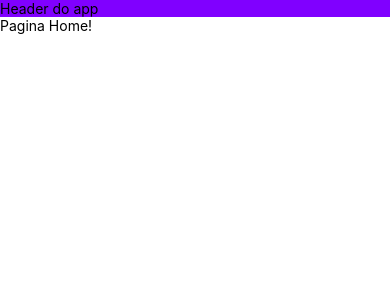
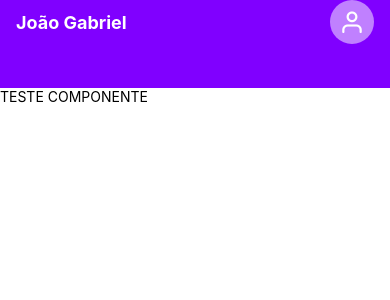
Before and after one commit to joaoAlvesProgramador/AppFinancas, a React Native app: screen / in a window 390 px wide. Shown: the top 300 px of the page. Built offline with nearby package versions, Linux system fonts and the light colour scheme.

Commit message:
first commit of the app

```diff
--- /dev/null
+++ b/src/components/balence/index.js
@@ -0,0 +1,20 @@
+import React from "react";
+import {
+    Text,
+    View,
+    StyleSheet,
+} from "react-native";
+
+export default function Balance(){
+    return (
+        <View style={styles.container}>
+            <Text>TESTE COMPONENTE</Text>
+        </View>
+    )
+}
+
+const styles=StyleSheet.create({
+    container:{
+        backgroundColor:'#fff',
+    }
+})
--- a/src/components/header/index.js
+++ b/src/components/header/index.js
@@ -1,16 +1,24 @@
+import { Feather } from "@expo/vector-icons";
 import React from "react";
 import {
      View,
      StyleSheet,
      Text,
-     StatusBar } from "react-native";
+     StatusBar,
+     TouchableOpacity} from "react-native";
 
-export default function Header(){
+export default function Header({ name }){
     return(
         <View style={styles.container}>
-            <Text>
-                Header do app
-            </Text>
+            <View style={styles.content}>
+                <Text style={styles.userName}>
+                    {name}
+                </Text>
+
+                <TouchableOpacity activeOpacity={0.9} style={styles.buttonUser}>
+                    <Feather name="user" size={26} color='#fff'/>
+                </TouchableOpacity>
+            </View>
         </View>
     )
 }
@@ -18,5 +26,28 @@
 const styles=StyleSheet.create({
     container:{
         backgroundColor:'#8000ff',
+        flexDirection:'row',
+        paddingStart:16,
+        paddingEnd:16,
+        paddingBottom:44,
+    },
+    content:{
+        flex:1,
+        flexDirection:'row',
+        justifyContent:'space-between',
+        alignItems:'center',
+    },
+    userName:{
+        fontSize:18,
+        color:'#fff',
+        fontWeight:'bold',
+    },
+    buttonUser:{
+        height:44,
+        width:44,
+        backgroundColor:'rgba(255,255,255, 0.5)',
+        justifyContent:'center',
+        alignItems:'center',
+        borderRadius:44 / 2,
     }
 })
--- a/src/pages/Home/index.js
+++ b/src/pages/Home/index.js
@@ -1,12 +1,14 @@
 import { StyleSheet, Text, View } from 'react-native';
 import Header from '../../components/header';
+import Balance from '../../components/balence';
 
 
 export default function Home() {
   return (
     <View style={styles.container}>
-      <Header/>
-      <Text>Pagina Home!</Text>
+      <Header name={"João Gabriel"} />
+
+      <Balance />
     </View>
   );
 }
```
